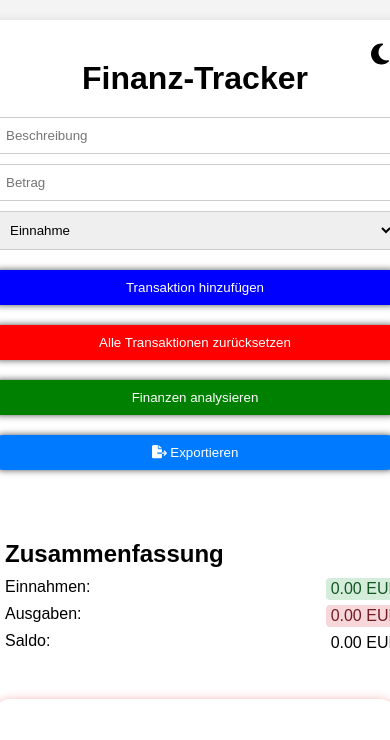
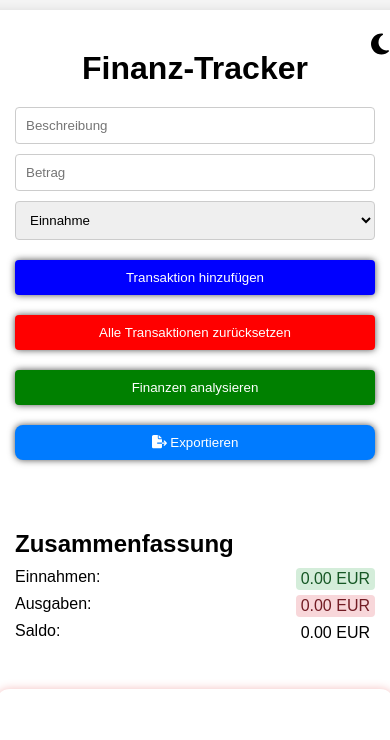
Before and after one commit to diego-monfort-landolt/finance-app, a React (Vite) app: page / in a window 390 px wide. Shown: the top 740 px of the page. Built offline with nearby package versions, Linux system fonts and the light colour scheme.

Commit message:
feat: Improve responsiveness for mobile devices
- Adjusted padding and max-width for various elements to improve layout on small screens

```diff
--- a/src/App.css
+++ b/src/App.css
@@ -253,13 +253,55 @@ h1 {
 
 /* Media Queries für verschiedene Geräte */
 @media (max-width: 1024px) { /* iPad, Tablets */
-  body {
-    padding: 5vh 5vw; /* Fügt oben, unten und an den Seiten Abstand hinzu */
+  .App {
+    padding: 15px;
+  }
+  .input-group {
+    max-width: 100%;
+  }
+  .summary {
+    max-width: 100%;
+  }
+  .analysis {
+    max-width: 100%;
+  }
+  .improvements {
+    max-width: 100%;
   }
 }
 
 @media (max-width: 768px) { /* Mobile Geräte */
-  body {
-    padding: 5vh 5vw; /* Fügt oben, unten und an den Seiten Abstand hinzu */
+  .App {
+    padding: 10px;
+  }
+  .input-group {
+    max-width: 90%;
+  }
+  .summary {
+    max-width: 90%;
+  }
+  .analysis {
+    max-width: 90%;
+  }
+  .improvements {
+    max-width: 90%;
   }
 }
+
+@media (max-width: 358px) { /* Sehr kleine Mobile Geräte */
+  .App {
+    padding: 5px;
+  }
+  .input-group {
+    max-width: 90%;
+  }
+  .summary {
+    max-width: 90%;
+  }
+  .analysis {
+    max-width: 90%;
+  }
+  .improvements {
+    max-width: 90%;
+  }
+}
--- a/src/index.css
+++ b/src/index.css
@@ -8,13 +8,12 @@ body {
   height: 100vh;
   text-align: center;
   background-color: #f4f4f4;
-  margin: 20px;
   box-sizing: border-box;
 }
 .App {
-  width: 100%;
+
   height: 100vh;
-  max-width: 800px; /* Begrenze die maximale Breite */
+
   margin: 10px auto; /* Fügt oben und unten einen Mindestabstand von 10px hinzu */
   padding: 20px;
   background-color: white;
```
